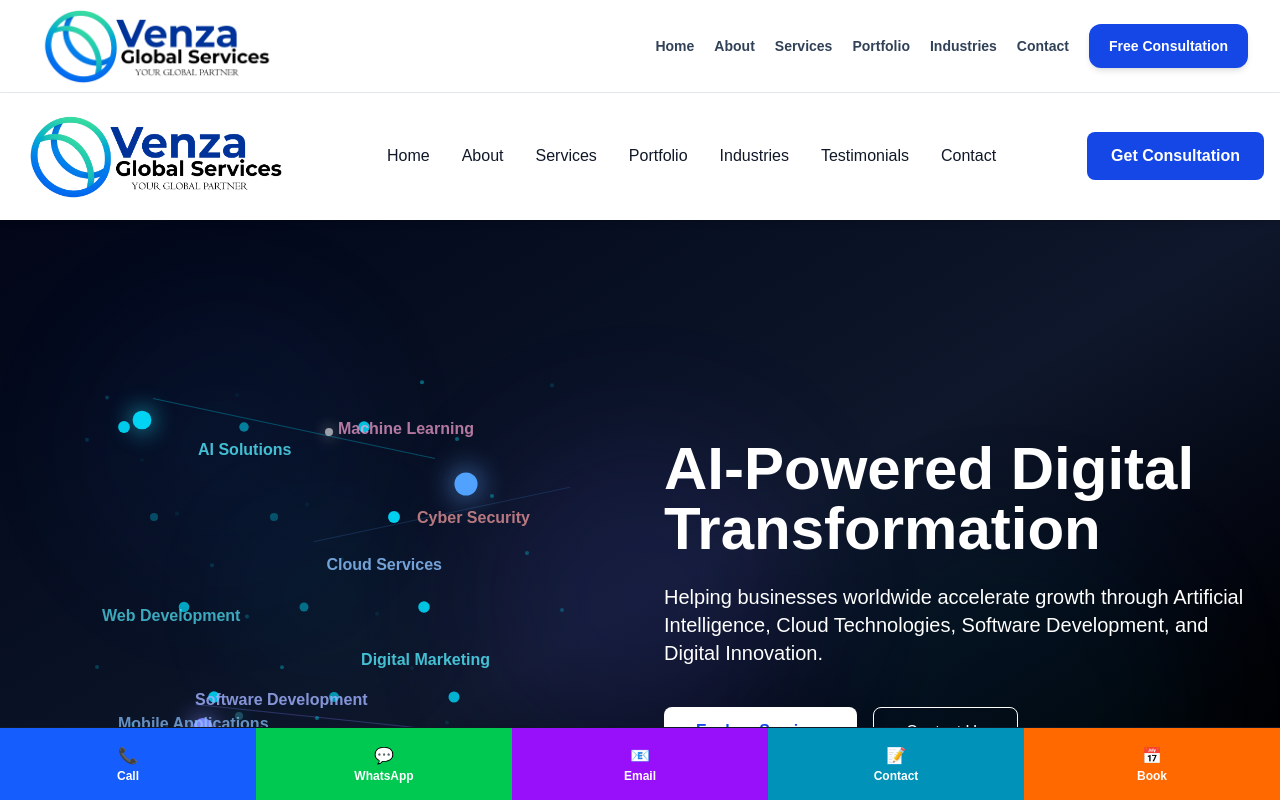
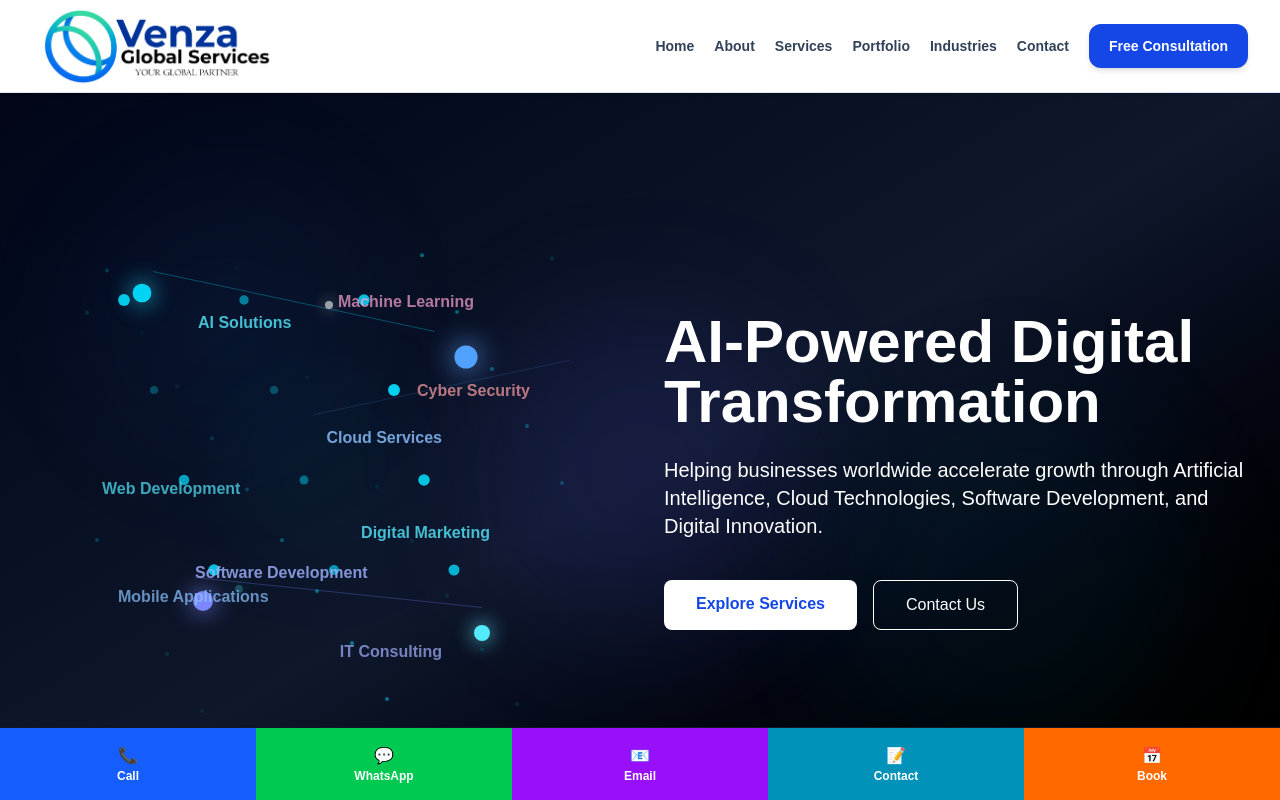
Before and after one commit to venzags/vgs-website, a Next.js app: page / in a window 1280 px wide. Shown: the top 800 px of the page. Built offline with nearby package versions, Linux system fonts and the light colour scheme.

Commit message:
Complete contact and consultation pages with navigation fixes

```diff
--- a/src/app/page.tsx
+++ b/src/app/page.tsx
@@ -26,181 +26,7 @@ export default function Home() {
   return (
     <main className="bg-white text-gray-900">
 
-      {/* Navbar */}
-      <header className="sticky top-0 z-50 bg-white shadow-md">
-        <div className="max-w-7xl mx-auto px-4 py-3 flex justify-between items-center">
-          <div className="flex items-center">
-            <nav className="hidden md:flex gap-8 font-medium">
-
-</nav>
-
-<button
-  className="md:hidden text-3xl mr-3"
-  onClick={() => setMenuOpen(!menuOpen)}
->
-  ☰
-</button>
-  <div className="flex items-center">
-  {/* Desktop Logo */}
-  <Image
-    src="/images/vgs-logo.png"
-    alt="Venza Global Services"
-    width={280}
-    height={80}
-    priority
-    className="hidden md:block"
-  />
-
-  {/* Mobile Logo */}
-  <Image
-    src="/images/vgs-logo.png"
-    alt="Venza Global Services"
-    width={180}
-    height={70}
-    priority
-    className="block md:hidden"
-  />
-</div></div>
-
-          <nav className="hidden md:flex gap-8 font-medium">
-
-  <a
-    href="#home"
-    className="hover:text-cyan-400 transition-colors duration-300"
-  >
-    Home
-  </a>
-
-  <a
-    href="#about"
-    className="hover:text-cyan-400 transition-colors duration-300"
-  >
-    About
-  </a>
-
-  <a
-    href="/services"
-    className="hover:text-cyan-400 transition-colors duration-300"
-  >
-    Services
-  </a>
-
-  <a
-    href="#portfolio"
-    className="hover:text-cyan-400 transition-colors duration-300"
-  >
-    Portfolio
-  </a>
-
-  <a
-    href="#industries"
-    className="hover:text-cyan-400 transition-colors duration-300"
-  >
-    Industries
-  </a>
-
-  <a
-    href="#testimonials"
-    className="hover:text-cyan-400 transition-colors duration-300"
-  >
-    Testimonials
-  </a>
-
-  <a
-    href="#contact"
-    className="hover:text-cyan-400 transition-colors duration-300"
-  >
-    Contact
-  </a>
-
-</nav>
-
-          <a
-  href="/consultation"
-  className="bg-blue-700 hover:bg-blue-800 text-white px-3 md:px-6 py-2 md:py-3 rounded-lg text-sm md:text-base font-semibold transition"
->
-  Get Consultation
-</a>
-        </div>
-        <header>
-  {menuOpen && (
-  <div className="md:hidden bg-white shadow-lg border-t">
-
-    <div className="flex justify-between items-center p-4 border-b">
-      <h3 className="font-bold text-lg">
-        Menu
-      </h3>
-
-      <button
-        onClick={() => setMenuOpen(false)}
-        className="text-2xl font-bold text-gray-700"
-      >
-        ✕
-      </button>
-    </div>
-
-    <a
-      href="#home"
-      onClick={() => setMenuOpen(false)}
-      className="block p-4 border-b"
-    >
-      Home
-    </a>
-
-    <a
-      href="#about"
-      onClick={() => setMenuOpen(false)}
-      className="block p-4 border-b"
-    >
-      About
-    </a>
-
-    <a
-      href="/services"
-      onClick={() => setMenuOpen(false)}
-      className="block p-4 border-b"
-    >
-      Services
-    </a>
-
-    <a
-      href="#portfolio"
-      onClick={() => setMenuOpen(false)}
-      className="block p-4 border-b"
-    >
-      Portfolio
-    </a>
-
-    <a
-      href="#industries"
-      onClick={() => setMenuOpen(false)}
-      className="block p-4 border-b"
-    >
-      Industries
-    </a>
-
-    <a
-      href="#testimonials"
-      onClick={() => setMenuOpen(false)}
-      className="block p-4 border-b"
-    >
-      Testimonials
-    </a>
-
-    <a
-      href="#contact"
-      onClick={() => setMenuOpen(false)}
-      className="block p-4"
-    >
-      Contact
-    </a>
-
-  </div>
-)}
-</header>
-      </header>
-
-      {/* Hero */}
+  {/* Hero */}
      <section
   id="home"
   className="relative overflow-hidden bg-gradient-to-br from-slate-950 via-slate-900 to-black text-white py-32 px-6 transform-gpu"
```
